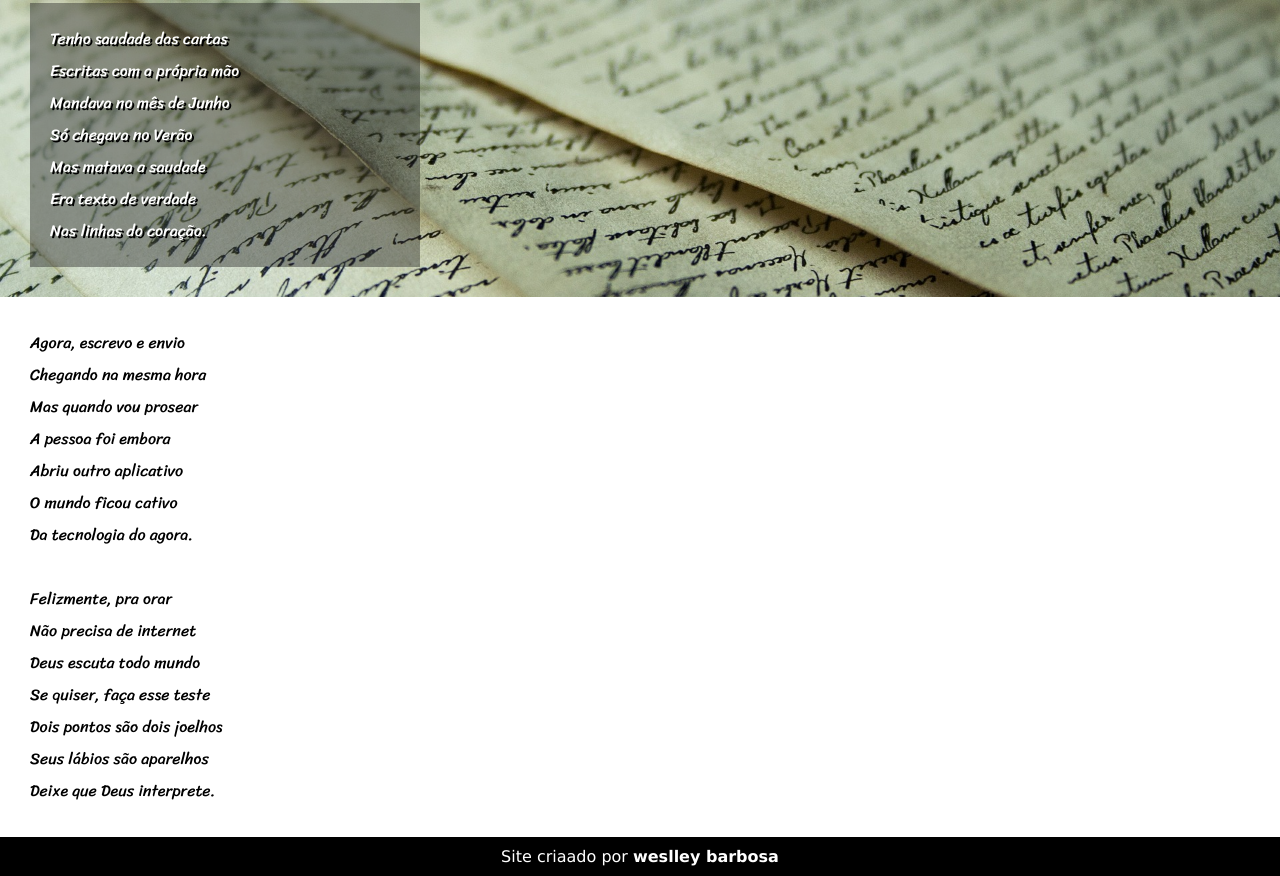
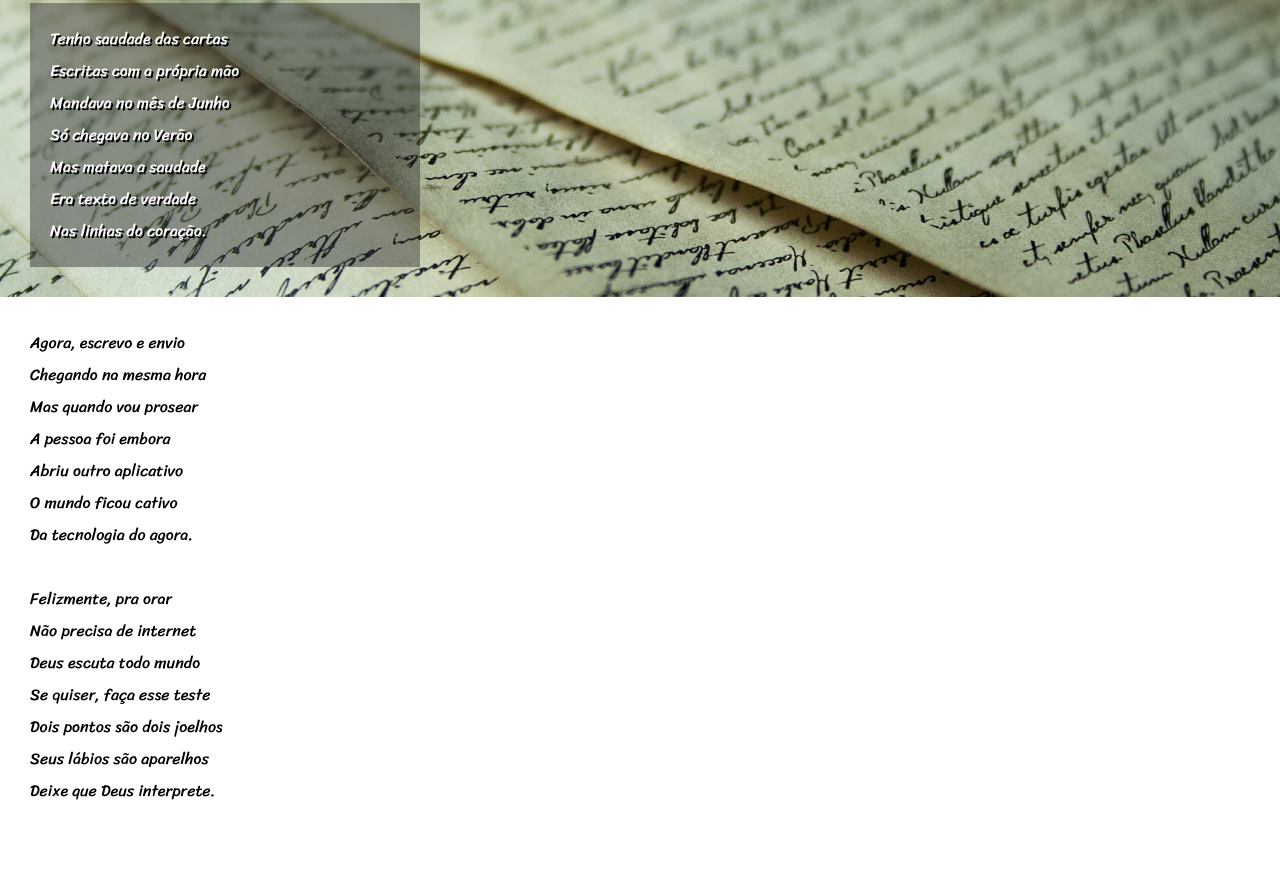
Before and after one commit to Ueslleybarbosa/projeto-cordel, a plain HTML site: page index.html in a window 1280 px wide. Shown: the part 1342-2218 px from the top of the page. Drawn offline with Linux system fonts and the light colour scheme.

Commit message:
Alterção no rodape

```diff
--- a/estilo/style.css
+++ b/estilo/style.css
@@ -69,7 +69,7 @@ padding: 20px;
 width: 350px;
 }
 footer{
-    background-color: black;
+    font-style: italic;
     color:white;
     text-align: center;
     padding: 10px;
--- a/index.html
+++ b/index.html
@@ -93,7 +93,7 @@
         </p>
     </section>
     <footer>
-        <p>Site criaado por <a href="">weslley barbosa</a></p>
+        <p>Site criado por <a href="https://www.linkedin.com/in/weslley-barbosa" target="_blank">weslley barbosa</a></p>
     </footer>
 </body>
 </html>
```
